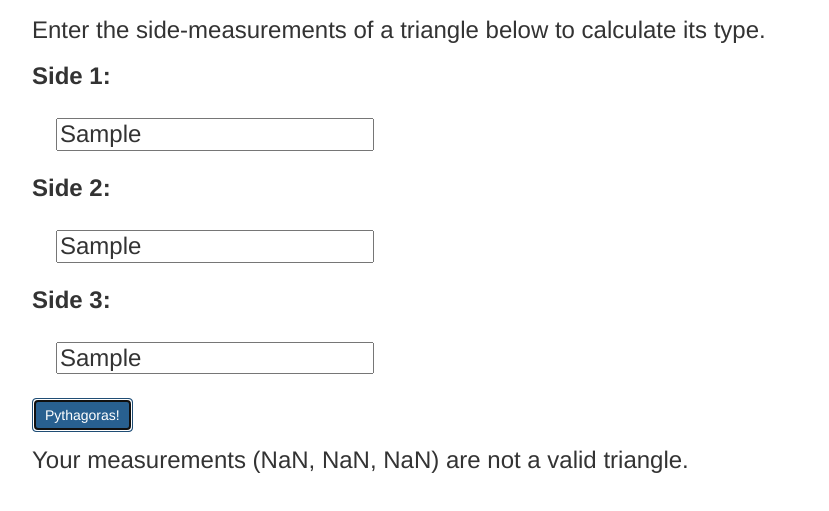
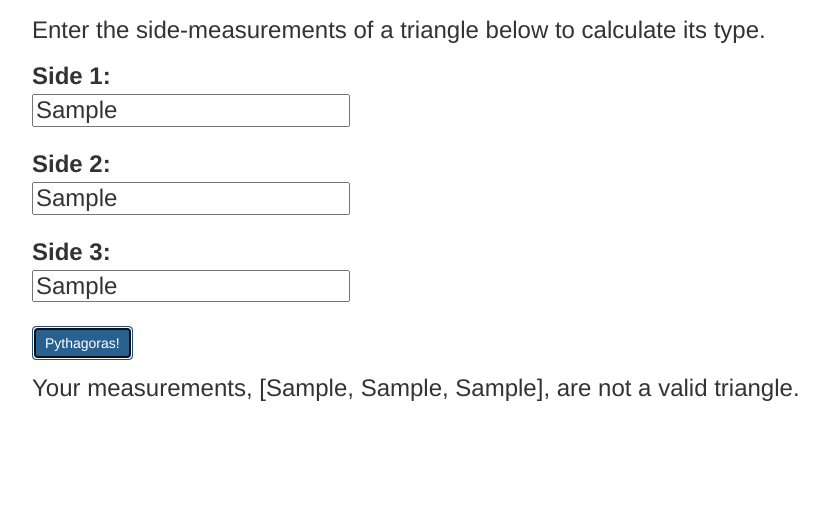
Before and after one commit to dexterfitch/try-angle, a plain HTML site: page index.html in a window 1280 px wide. Both pictures are taken after typing "Sample", "Sample", "Sample" into the empty fields and a click on the button "Pythagoras!". Shown: the part 63-574 px from the top of the page, without its empty margins (38-867 px from the left). Drawn offline with Linux system fonts and the light colour scheme.

Commit message:
Refactor error checking function to interact with frontend better.

```diff
--- a/css/styles.css
+++ b/css/styles.css
@@ -4,5 +4,5 @@
 
 input {
   display: block;
-  margin: 1em;
+  margin-bottom: 1em;
 }
--- a/index.html
+++ b/index.html
@@ -28,7 +28,7 @@
 		</form>
 
 			<div id="result">
-				<p>Your measurements (<span id="side-one"></span>, <span id="side-two"></span>, <span id="side-three"></span>) are <span id="triangle-result"></span>.</p>
+				<p>Your measurements, [<span id="side-one"></span>, <span id="side-two"></span>, <span id="side-three"></span>], are <span id="triangle-result"></span>.</p>
 			</div>
 		</div>
 </body>
--- a/js/scripts.js
+++ b/js/scripts.js
@@ -1,4 +1,7 @@
 var triangleSolver = function(side1, side2, side3) {
+	var side1 = parseInt(side1);
+	var side2 = parseInt(side2);
+	var side3 = parseInt(side3);
 	var equilateral = "equilateral";
 	var isoceles = "isoceles";
 	var scalene = "scalene";
@@ -39,9 +42,11 @@ $(document).ready(function() {
 		$("#triangle-result").text("");
 		$("#result").hide();
 
-		var side1 = parseInt($("input#side1").val());
-		var side2 = parseInt($("input#side2").val());
-		var side3 = parseInt($("input#side3").val());
+		var side1 = $("input#side1").val();
+		var side2 = $("input#side2").val();
+		var side3 = $("input#side3").val();
+
+		var sides = [side1, side2, side3]
 
 		var triangleType = triangleSolver(side1, side2, side3);
 
```
